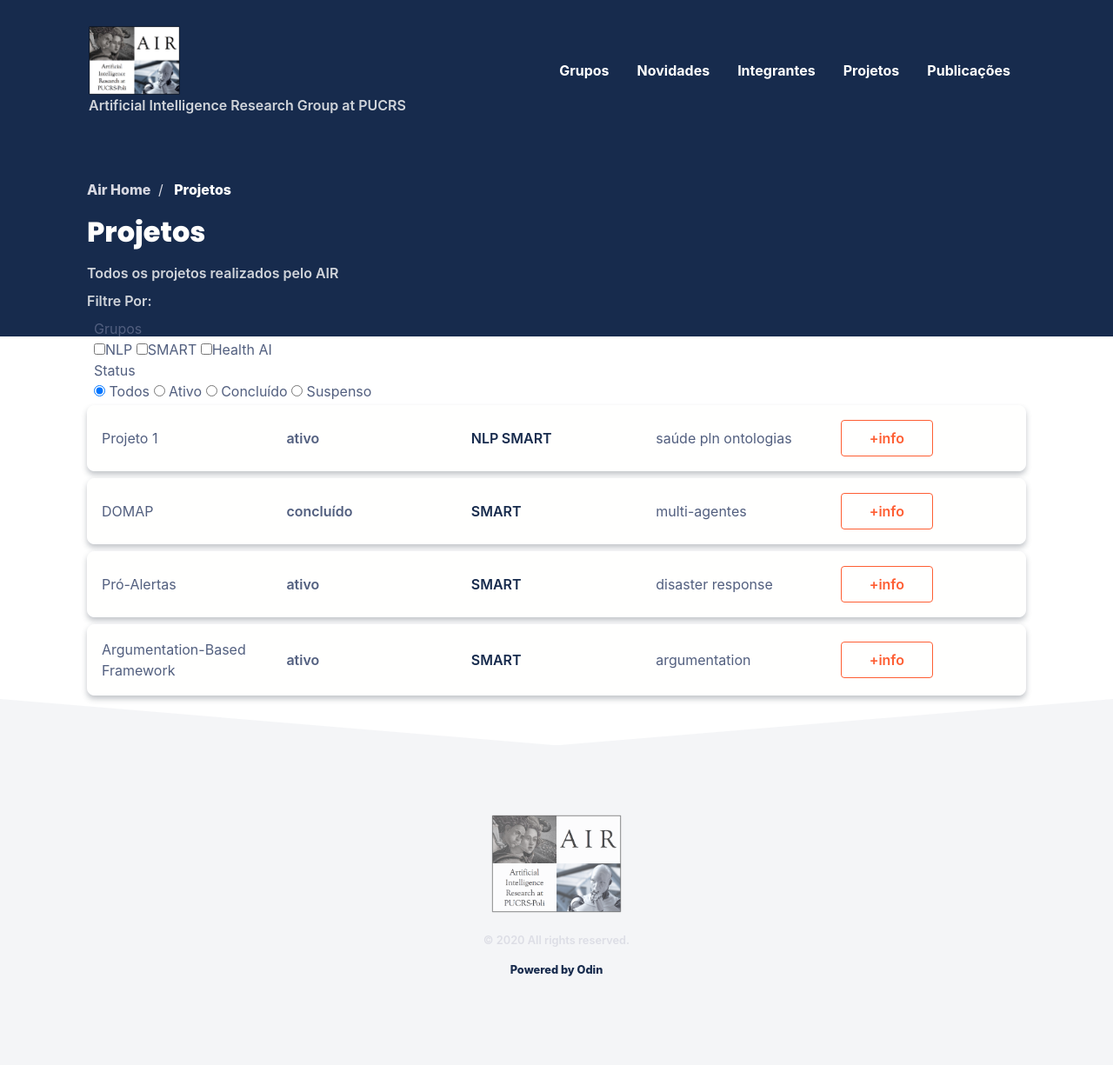
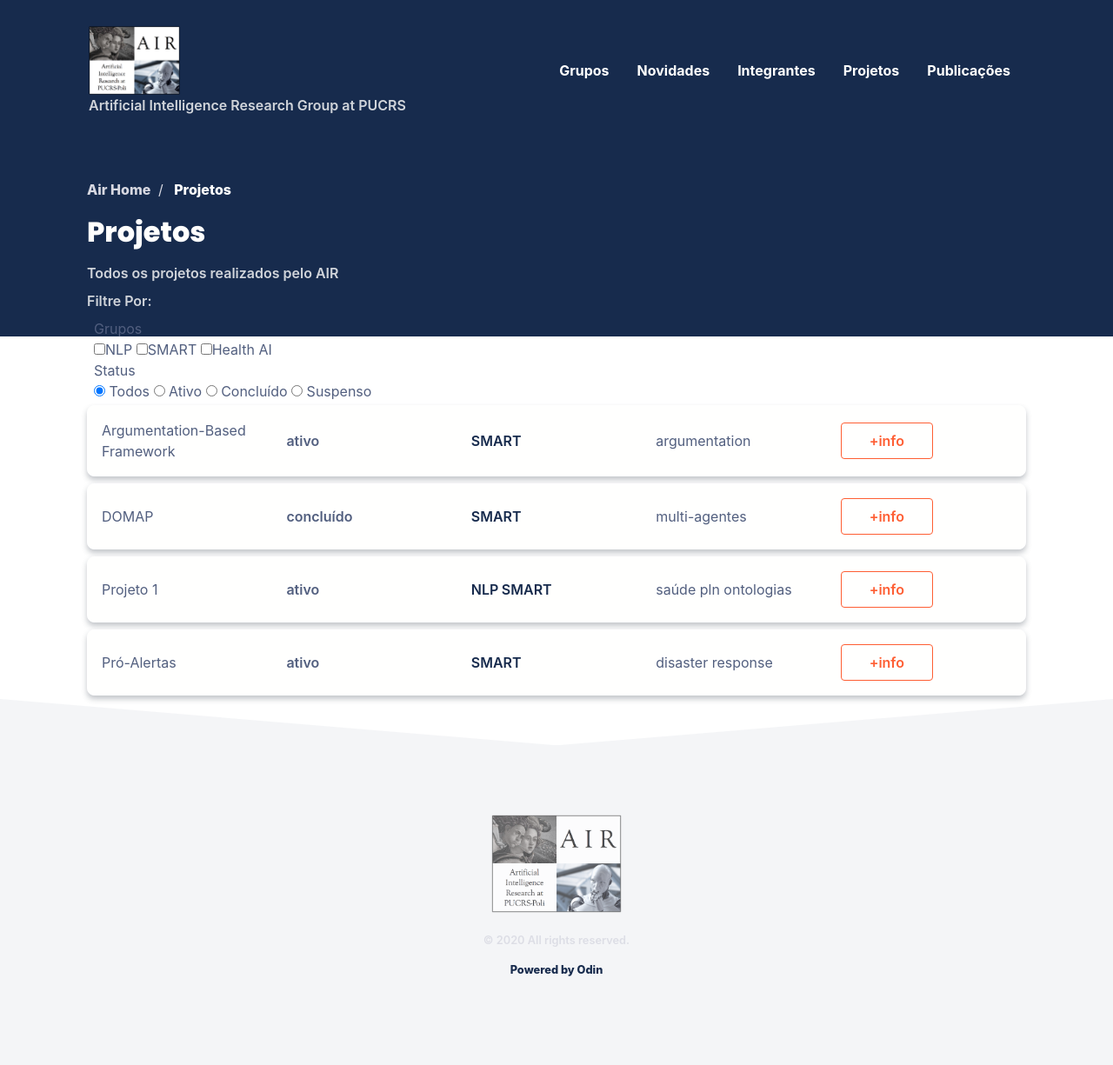
Before and after one commit to air-pucrs/air-pucrs.github.io, a Jekyll site: the page built from projetos.html, in a window 1280 px wide. Shown: the whole page at 87% size. Built offline with Jekyll 4.4.1, drawn with Linux system fonts in a browser that asks for light colours; nearby versions of some CDN libraries; some web fonts are replaced; comment, search, counter and statistics services are not loaded.

Commit message:
Ajustes, ordering and file names

```diff
--- a/_layouts/projetos.html
+++ b/_layouts/projetos.html
@@ -40,9 +40,15 @@ layout: default
           </fieldset>
         </div>
       </div>
-      {% for project in site.data.projetos-list | sort: "titulo" %}
-      {% capture p %}{{ project | first }}{% endcapture %}
-      {% assign projeto = site.data.projetos-list[p] %}
+      {% assign projects = "" | split: "" %}
+      {% for project in site.data.projetos_list %}
+        {% assign projects = projects | push: project[1] %}
+      {% endfor %}
+
+      {% assign projects = projects | sort: "titulo" %}
+
+      {% for project in projects %}
+      {% assign projeto = project %}
         {% include projeto-card.html %}
         {% include projeto-modal.html %}
       {% endfor %}
```
Also changed, not shown: _layouts/integrantes.html (+10 -3 lines), _layouts/publicacoes.html (+9 -3 lines), _data/projetos_list.yaml (renamed from _data/projetos-list.yaml), _data/publicacoes_list.yaml (renamed from _data/publicacoes-list.yaml).
